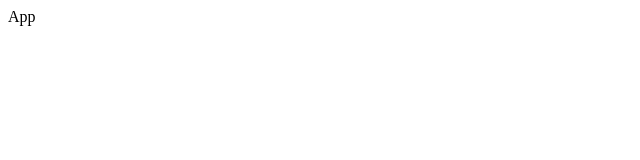
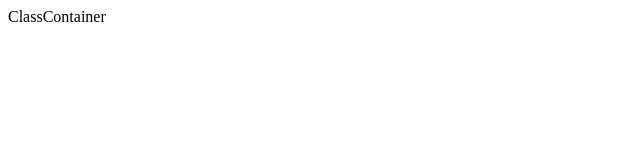
Before and after one commit to cep104/pawpackrescue-frontend, a React (Create React App) app: page / in a window 1280 px wide. Shown: the top 160 px of the page, without its empty margins (0-640 px from the left). Built offline with nearby package versions, Linux system fonts and the light colour scheme.

Commit message:
added caretakercontainer

```diff
--- a/src/App.js
+++ b/src/App.js
@@ -1,27 +1,16 @@
 import React from 'react';
 import {connect} from 'react-redux'
-import {fetchCaretakers} from './actions/fetchCaretakers'
+import CaretakerContainer from './containers/CaretakerContainer'
 
 
 class App extends React.Component {
 
-  componentDidMount(){
-    this.props.fetchCaretakers({type:'FETCH_CARETAKERS', payload: {name:'Sarah Hyde'}})
-
-  }
-
-
-
   render(){
   return (
     <div className="App">
-     App
+     < CaretakerContainer/>
     </div>
   );}
 }
-// const mapStateToProps = (state) => {
-//   return {
-//     caretakers: state.caretakers
-//   }
-// }
-export default connect(null,{fetchCaretakers})(App);
+
+export default connect()(App);
--- a/src/actions/fetchCaretakers.js
+++ b/src/actions/fetchCaretakers.js
@@ -1,8 +1,8 @@
-export function fetchCaretakers(action) {
+export function fetchCaretakers() {
     // fetch('http://localhost:3000/api/v1/caretakers')
     // .then(res => res.json())
     // .then(data => console.log(data))
-    return action
+    // return action
     // dispatch()
 
 }
--- /dev/null
+++ b/src/containers/CaretakerContainer.js
@@ -0,0 +1,10 @@
+import React from 'react'
+
+class CareTakerContainer extends React.Component {
+    render() {
+        return (
+            <div>ClassContainer</div>
+        )
+    }
+}
+export default CareTakerContainer
```
